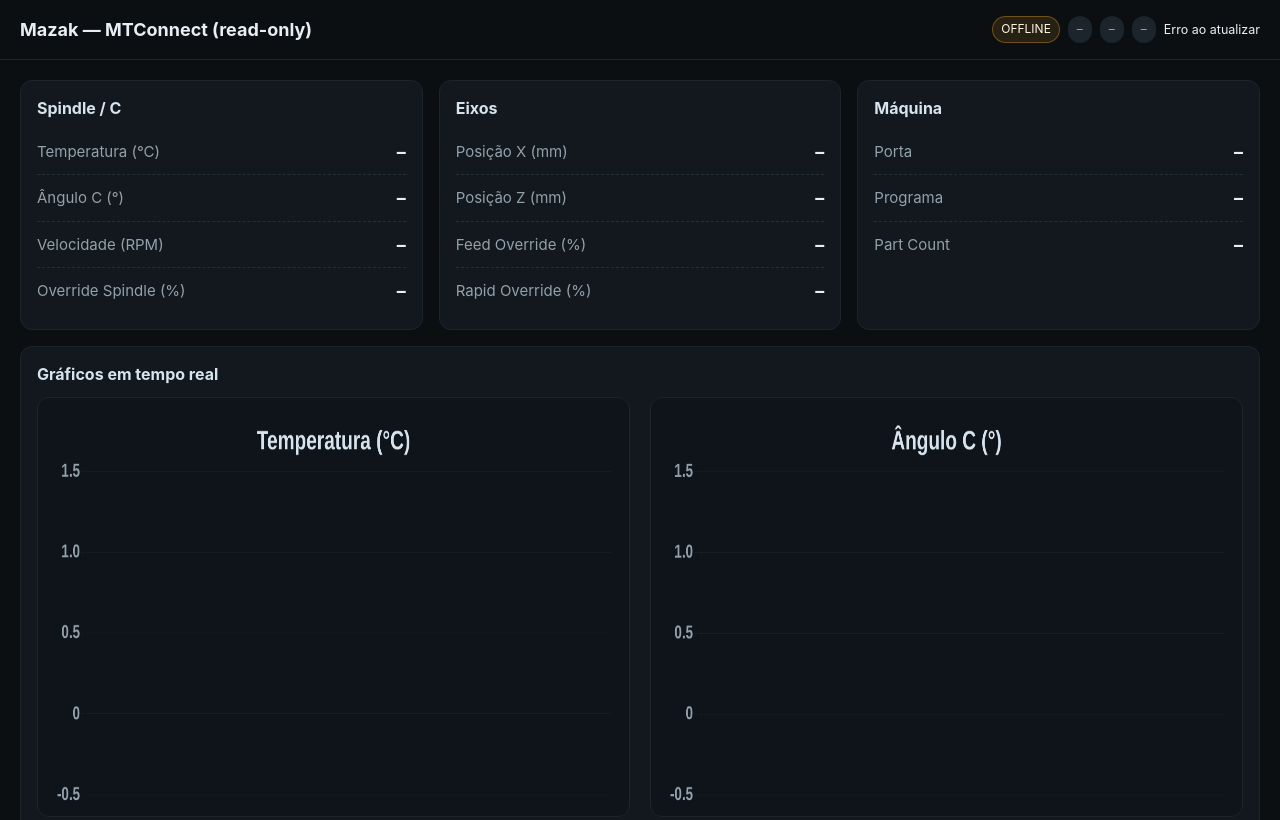
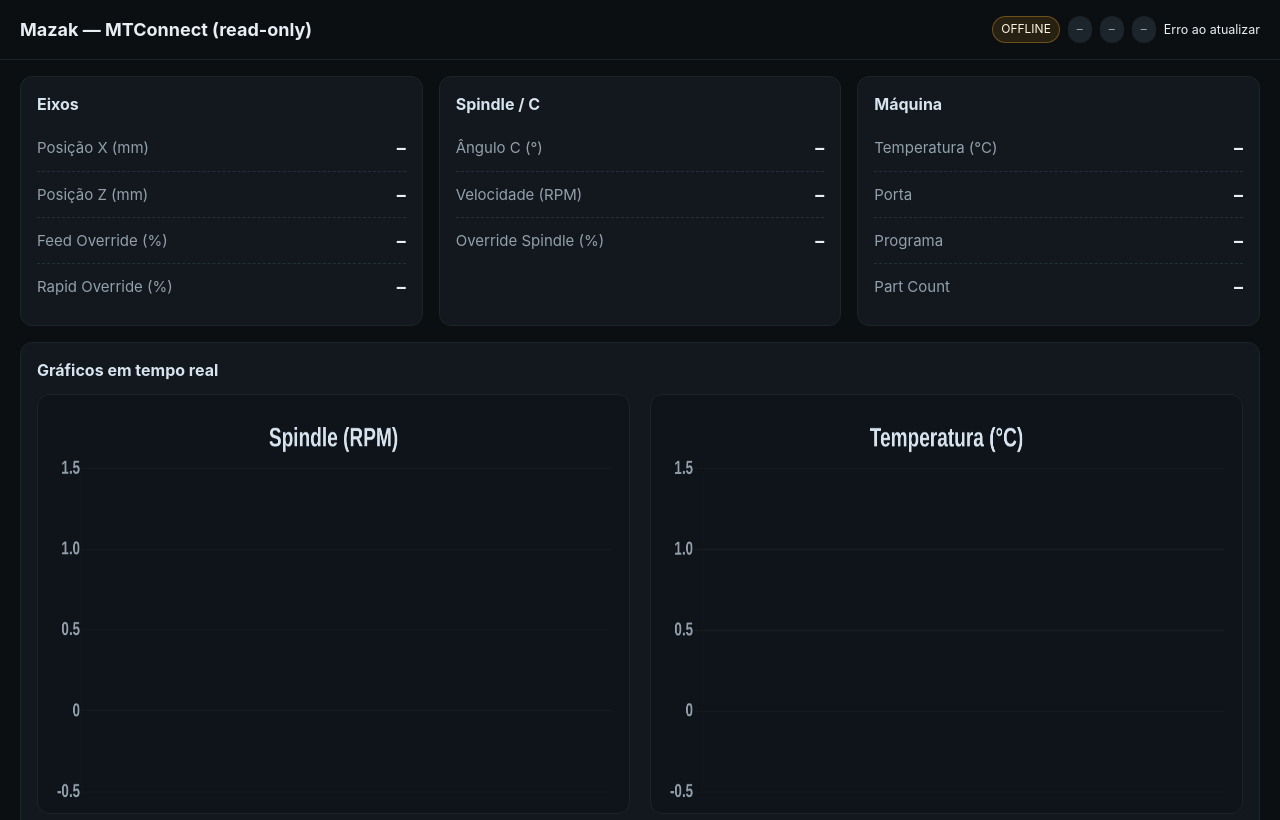
Before and after one commit to Matheuscoe07/Integracao_Mazak, a website built with Vite: page index.html in a window 1280 px wide. Shown: the top 820 px of the page. Built offline with nearby package versions, Linux system fonts and the light colour scheme; files whose address does not match are found by name.

Commit message:
melhorias ui

```diff
--- a/index.html
+++ b/index.html
@@ -5,8 +5,13 @@
   <meta name="viewport" content="width=device-width,initial-scale=1" />
   <title>MTConnect Mini UI</title>
 
+  <!-- estilo -->
   <link rel="stylesheet" href="./styles.css" />
+
+  <!-- favicon “silencioso” pra não dar 404 -->
   <link rel="icon" href="data:,">
+
+  <!-- Vite carrega o TypeScript direto -->
   <script type="module" src="/src/main.ts"></script>
 </head>
 <body>
@@ -22,14 +27,7 @@
   </header>
 
   <main class="grid">
-    <section class="card">
-      <h2>Spindle / C</h2>
-      <div class="kv"><span>Temperatura (°C)</span><strong id="temp">–</strong></div>
-      <div class="kv"><span>Ângulo C (°)</span><strong id="angle">–</strong></div>
-      <div class="kv"><span>Velocidade (RPM)</span><strong id="rpm">–</strong></div>
-      <div class="kv"><span>Override Spindle (%)</span><strong id="sovr">–</strong></div>
-    </section>
-
+    <!-- CARD 1 (EIXOS) -->
     <section class="card">
       <h2>Eixos</h2>
       <div class="kv"><span>Posição X (mm)</span><strong id="xpos">–</strong></div>
@@ -38,21 +36,32 @@
       <div class="kv"><span>Rapid Override (%)</span><strong id="frapid">–</strong></div>
     </section>
 
+    <!-- CARD 2 (SPINDLE) -->
+    <section class="card">
+      <h2>Spindle / C</h2>
+      <div class="kv"><span>Ângulo C (°)</span><strong id="angle">–</strong></div>
+      <div class="kv"><span>Velocidade (RPM)</span><strong id="rpm">–</strong></div>
+      <div class="kv"><span>Override Spindle (%)</span><strong id="sovr">–</strong></div>
+    </section>
+
+    <!-- CARD 3 (MÁQUINA) -->
     <section class="card">
       <h2>Máquina</h2>
+      <div class="kv"><span>Temperatura (°C)</span><strong id="temp">–</strong></div>
       <div class="kv"><span>Porta</span><strong id="door">–</strong></div>
       <div class="kv"><span>Programa</span><strong id="program">–</strong></div>
       <div class="kv"><span>Part Count</span><strong id="partcount">–</strong></div>
     </section>
 
+    <!-- GRÁFICOS -->
     <section class="card" style="grid-column: span 12;">
       <h2>Gráficos em tempo real</h2>
       <div class="charts">
+        <canvas id="chartRpm"></canvas>
         <canvas id="chartTemp"></canvas>
-        <canvas id="chartAngle"></canvas>
-        <canvas id="chartRpm"></canvas>
         <canvas id="chartX"></canvas>
         <canvas id="chartZ"></canvas>
+        <canvas id="chartAngle"></canvas>
       </div>
     </section>
   </main>
--- a/src/main.ts
+++ b/src/main.ts
@@ -230,7 +230,7 @@
 function initCharts() {
   charts.temp  = makeLineChart('chartTemp',  'Temperatura (°C)', '#ff5c5c');
   charts.angle = makeLineChart('chartAngle', 'Ângulo C (°)',     '#f5a623');
-  charts.rpm   = makeLineChart('chartRpm',   'RPM',              '#1db954');
+  charts.rpm   = makeLineChart('chartRpm',   'Spindle (RPM)',              '#1db954');
   charts.x     = makeLineChart('chartX',     'Posição X (mm)',   '#4a90e2');
   charts.z     = makeLineChart('chartZ',     'Posição Z (mm)',   '#bd10e0');
 }
--- a/styles.css
+++ b/styles.css
@@ -11,15 +11,24 @@
 /* base */
 *{ box-sizing:border-box }
 html,body{
-  margin:0; padding:0;
+  margin:0; padding:0; padding-top: 28px;
   background:var(--bg); color:var(--fg);
   font:15px/1.4 Inter, system-ui, -apple-system, Segoe UI, Roboto, Arial, sans-serif;
 }
 
 /* header / status */
 header{
-  display:flex; align-items:center; justify-content:space-between;
-  padding:16px 20px; border-bottom:1px solid #1c242c;
+  position: fixed;
+  top: 0;
+  left: 0;
+  width: 100%;
+  z-index: 1000;              /* fica sempre na frente */
+  background: var(--bg);      /* cor de fundo igual ao restante */
+  border-bottom: 1px solid #1c242c;
+  display: flex;
+  align-items: center;
+  justify-content: space-between;
+  padding: 16px 20px;
 }
 h1{ font-size:18px; margin:0 }
 #status{ display:flex; gap:8px; align-items:center; flex-wrap:wrap }
@@ -30,6 +39,10 @@
 .badge.ok{ color:#cfe; background:rgba(29,185,84,.15); border-color:rgba(29,185,84,.35) }
 .badge.warn{ color:#fff7e6; background:rgba(245,166,35,.12); border-color:rgba(245,166,35,.35) }
 .badge.bad{ color:#fee; background:rgba(255,92,92,.15); border-color:rgba(255,92,92,.35) }
+
+main {
+  padding-top: 70px;
+}
 
 /* grid / cards */
 .grid{
```
